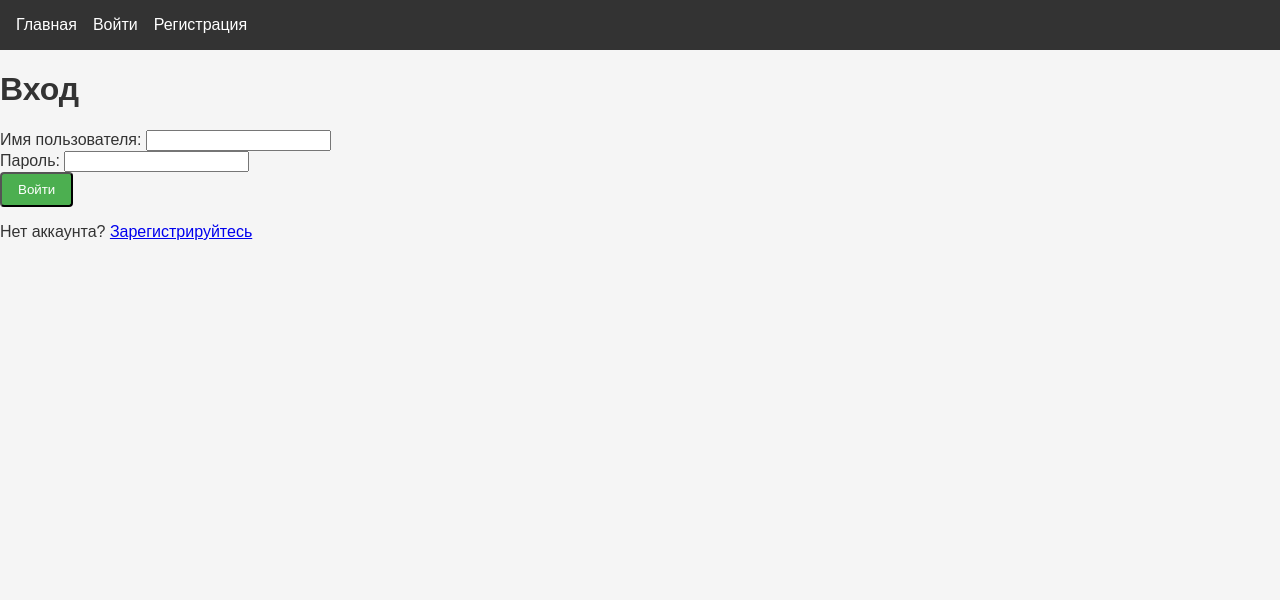
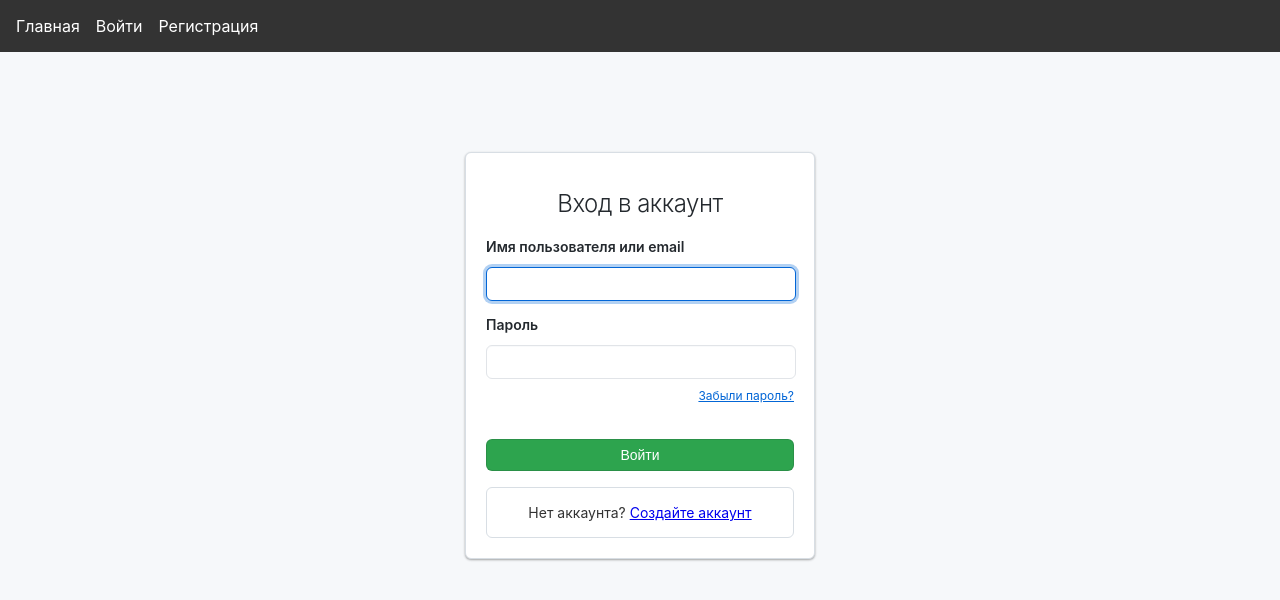
Before and after one commit to develop-RD/ffg_inventory, a Flask app: page / in a window 1280 px wide. Shown: the top 600 px of the page. Run offline with Flask 3, Linux system fonts and the light colour scheme.

Commit message:
поправил страницу приветсвия

```diff
--- a/templates/login.html
+++ b/templates/login.html
@@ -3,23 +3,140 @@
 {% block title %}Вход{% endblock %}
 
 {% block content %}
+<style>
+    body {
+        background-color: #f6f8fa;
+        font-family: -apple-system, BlinkMacSystemFont, "Segoe UI", Helvetica, Arial, sans-serif;
+    }
+
+    .auth-container {
+        max-width: 308px;
+        margin: 0 auto;
+        padding: 20px;
+        background-color: #ffffff;
+        border: 1px solid #d8dee4;
+        border-radius: 6px;
+        margin-top: 100px;
+        box-shadow: 0 1px 3px rgba(0,0,0,0.12), 0 1px 2px rgba(0,0,0,0.24);
+    }
+
+    h1 {
+        font-size: 24px;
+        font-weight: 300;
+        text-align: center;
+        margin-bottom: 20px;
+        color: #24292e;
+        letter-spacing: -0.5px;
+    }
+
+    .form-group {
+        margin-bottom: 15px;
+    }
+
+    label {
+        display: block;
+        margin-bottom: 7px;
+        font-weight: 600;
+        font-size: 14px;
+        color: #24292e;
+    }
+
+    input {
+        width: 100%;
+        padding: 6px 0px;
+        font-size: 14px;
+        line-height: 20px;
+        color: #24292e;
+        background-color: #ffffff;
+        background-repeat: no-repeat;
+        background-position: right 8px center;
+        border: 1px solid #e1e4e8;
+        border-radius: 6px;
+        box-shadow: inset 0 1px 0 rgba(225,228,232,0.2);
+        margin-top: 5px;
+    }
+
+    input:focus {
+        border-color: #0366d6;
+        outline: none;
+        box-shadow: 0 0 0 3px rgba(3,102,214,0.3);
+    }
+
+    .btn {
+        width: 100%;
+        text-align: center;
+        background-color: #2da44e;
+        color: white;
+        border: 1px solid rgba(27,31,35,0.15);
+        padding: 5px 16px;
+        font-size: 14px;
+        font-weight: 500;
+        line-height: 20px;
+        border-radius: 6px;
+        cursor: pointer;
+        margin-top: 20px;
+    }
+
+    .btn:hover {
+        background-color: #2c974b;
+    }
+
+    .btn:active {
+        background-color: #298e46;
+        box-shadow: inset 0 1px 0 rgba(20,70,32,0.2);
+    }
+
+    .footer {
+        text-align: center;
+        margin-top: 16px;
+        padding: 16px;
+        font-size: 14px;
+        color: #57606a;
+        border-top: 1px solid #d8dee4;
+        margin-top: 20px;
+    }
+
+    .footer a {
+        color: #0366d6;
+        text-decoration: none;
+    }
+
+    .footer a:hover {
+        text-decoration: underline;
+    }
+
+    .create-account {
+        padding: 16px;
+        text-align: center;
+        border: 1px solid #d8dee4;
+        border-radius: 6px;
+        margin-top: 16px;
+        font-size: 14px;
+    }
+</style>
+
 <div class="auth-container">
-    <h1>Вход</h1>
+    <h1>Вход в аккаунт</h1>
 
     <form method="POST" action="{{ url_for('login') }}">
         <div class="form-group">
-            <label for="username">Имя пользователя:</label>
-            <input type="text" id="username" name="username" required>
+            <label for="username">Имя пользователя или email</label>
+            <input type="text" id="username" name="username" required autofocus>
         </div>
 
         <div class="form-group">
-            <label for="password">Пароль:</label>
+            <label for="password">Пароль</label>
             <input type="password" id="password" name="password" required>
+            <div style="text-align: right; margin-top: 5px;">
+                <a href="#" style="font-size: 12px; color: #0366d6;">Забыли пароль?</a>
+            </div>
         </div>
 
         <button type="submit" class="btn">Войти</button>
     </form>
 
-    <p>Нет аккаунта? <a href="{{ url_for('register') }}">Зарегистрируйтесь</a></p>
+    <div class="create-account">
+        Нет аккаунта? <a href="{{ url_for('register') }}">Создайте аккаунт</a>
+    </div>
 </div>
 {% endblock %}
```
Also changed, not shown: static/uploads/2_ng.jpeg (added).
